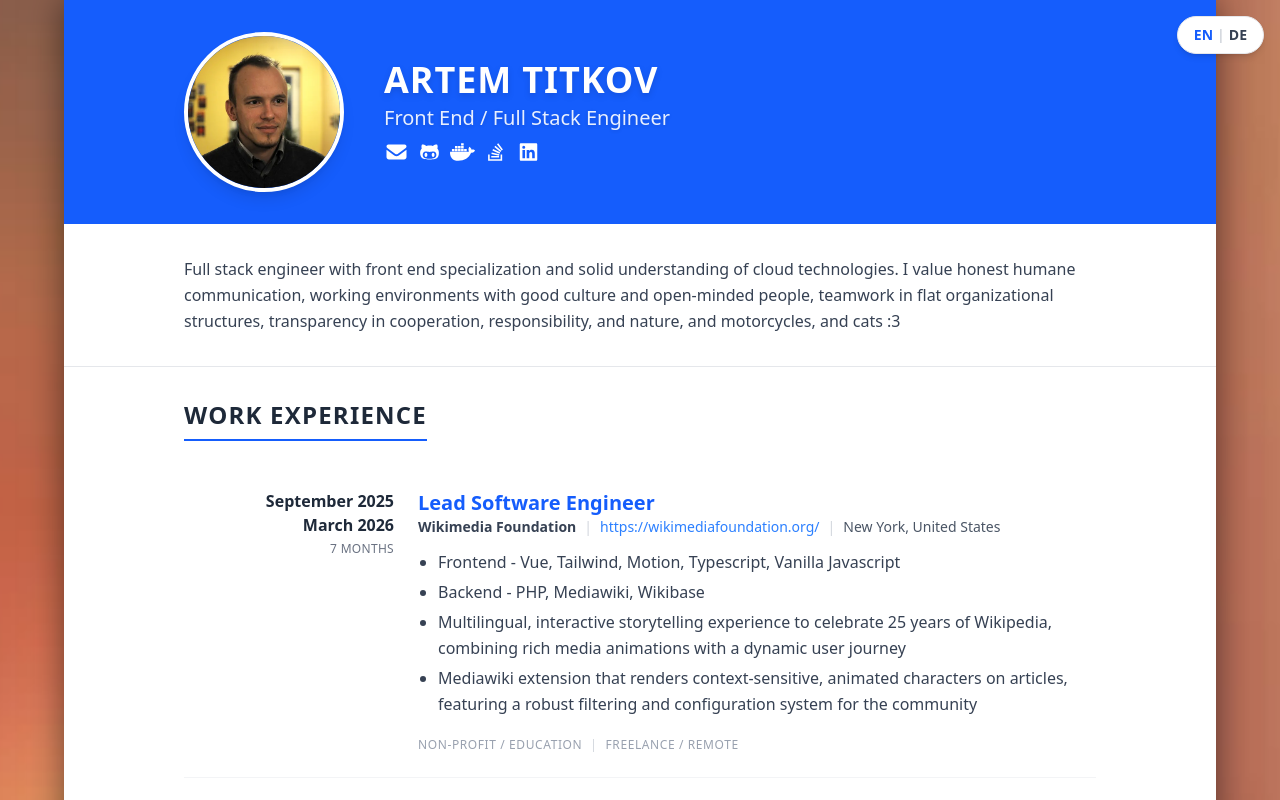
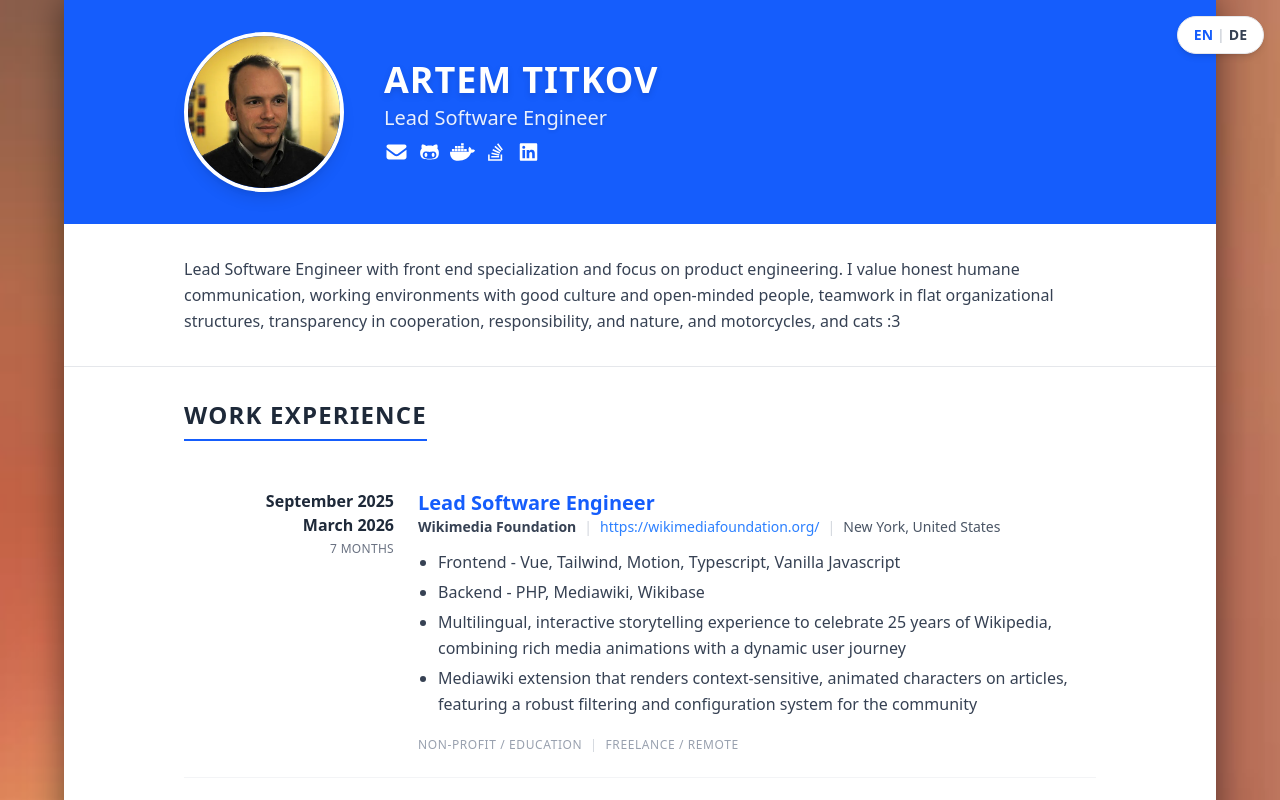
Before and after one commit to artemkloko/artemkloko.github.io, a Vue app: page /en in a window 1280 px wide. Shown: the top 800 px of the page. Built offline with nearby package versions, Linux system fonts and the light colour scheme.

Commit message:
Update seniority copy

```diff
--- a/index.html
+++ b/index.html
@@ -9,8 +9,8 @@
     <link rel="icon" type="image/png" sizes="192x192" href="/android-chrome-192x192.png" />
     <link rel="icon" type="image/png" sizes="512x512" href="/android-chrome-512x512.png" />
     <meta name="viewport" content="width=device-width, initial-scale=1.0" />
-    <meta name="description" content="Resume of Artem Titkov - Front End / Full Stack Engineer" />
-    <title>Artem Titkov | Software Engineer Resume</title>
+    <meta name="description" content="Resume of Artem Titkov - Lead Software Engineer" />
+    <title>Artem Titkov | Lead Software Engineer Resume</title>
   </head>
   <body>
     <div id="app"></div>
--- a/src/data/resume.de.ts
+++ b/src/data/resume.de.ts
@@ -6,7 +6,7 @@
 export const resumeData: ResumeData = {
   profile: {
     name: "Artem Titkov",
-    title: "Front End / Full Stack Entwickler",
+    title: "Lead Software Engineer",
     image: commonData.profile.image,
     contacts: {
       email: commonData.profile.email,
@@ -18,7 +18,7 @@
   summary: {
     citizenship: "EU-Bürger",
     languages: "Englisch, Griechisch, Russisch",
-    bio: "Full-Stack-Entwickler mit Spezialisierung auf Frontend und fundiertem Verständnis von Cloud-Technologien. Ich schätze ehrliche, menschliche Kommunikation, Arbeitsumgebungen mit guter Kultur und aufgeschlossenen Menschen, Teamarbeit in flachen Hierarchien, Transparenz in der Zusammenarbeit, Verantwortung sowie die Natur, Motorräder und Katzen :3"
+    bio: "Lead Software Engineer mit Spezialisierung auf Frontend und Fokus auf Product Engineering. Ich schätze ehrliche, menschliche Kommunikation, Arbeitsumgebungen mit guter Kultur und aufgeschlossenen Menschen, Teamarbeit in flachen Hierarchien, Transparenz in der Zusammenarbeit, Verantwortung sowie die Natur, Motorräder und Katzen :3"
   },
   experience: [
     {
@@ -286,7 +286,7 @@
     items: [
         {
             title: "Position",
-            content: "Ich suche eine Senior- oder Lead-Position. Ich liebe es zu programmieren und den vollen Entwicklungszyklus eines Features voranzutreiben, d.h. Anforderungsanalyse, Einrichtung teamübergreifender Kommunikationskanäle, Erstellung von Vorschlägen, Scoping, Schätzung, Planung, Grooming, Auslieferung und Messung der Auswirkungen jedes Deployments, egal ob es sich um ein Frontend-, Backend- oder Full-Stack-Feature handelt. Ich bin auch daran interessiert, Teammitglieder zu führen und ihnen bei der Weiterentwicklung zu helfen, da ich fest daran glaube, dass effektive Arbeit und Innovation nur durch ein Team von engagierten, diversen und verantwortungsbewussten Menschen erreicht werden kann."
+            content: "Ich suche eine Position als Lead oder Staff Software Engineer. Ich spezialisiere mich auf Product Engineering und Systemarchitektur und übernehme die Verantwortung für den gesamten Entwicklungszyklus. Mein Fokus liegt auf der Übersetzung komplexer Anforderungen in skalierbare technische Designs, der Etablierung von Engineering Best Practices und der Optimierung der Developer Experience. Ich setze auf technische Führung, Code-Qualität, Mentoring und High-Velocity-Delivery in cross-funktionalen Teams."
         },
         {
             title: "Standort",
--- a/src/data/resume.en.ts
+++ b/src/data/resume.en.ts
@@ -6,7 +6,7 @@
 export const resumeData: ResumeData = {
   profile: {
     name: "Artem Titkov",
-    title: "Front End / Full Stack Engineer",
+    title: "Lead Software Engineer",
     image: commonData.profile.image,
     contacts: {
       email: commonData.profile.email,
@@ -18,7 +18,7 @@
   summary: {
     citizenship: "European",
     languages: "English, Greek, Russian",
-    bio: "Full stack engineer with front end specialization and solid understanding of cloud technologies. I value honest humane communication, working environments with good culture and open-minded people, teamwork in flat organizational structures, transparency in cooperation, responsibility, and nature, and motorcycles, and cats :3"
+    bio: "Lead Software Engineer with front end specialization and focus on product engineering. I value honest humane communication, working environments with good culture and open-minded people, teamwork in flat organizational structures, transparency in cooperation, responsibility, and nature, and motorcycles, and cats :3"
   },
   experience: [
     {
@@ -286,7 +286,7 @@
     items: [
         {
             title: "Position",
-            content: "I am looking for a Senior or Lead position. I love coding and driving the full development cycle of any feature forward, i.e. gathering requirements, setting up cross-team communication channels, writing proposals, scoping, estimating, planning, grooming, shipping and measuring the impact of each deployment, no matter if the feature is frontend, backend, or full-stack. I am also interested in leading and helping team members evolve, as I strongly believe that effective work and innovation can only be achieved by a team of engaged, diverse and responsible people."
+            content: "I am seeking a Lead or Staff Software Engineer position. I specialize in Product Engineering and System Architecture, taking ownership of the entire development lifecycle. My focus includes translating complex requirements into scalable technical designs, establishing engineering best practices, and optimizing Developer Experience. I am committed to technical leadership that fosters code quality, mentorship, and high-velocity delivery in cross-functional teams."
         },
         {
             title: "Location",
```
Also changed, not shown: public/llms.txt.
